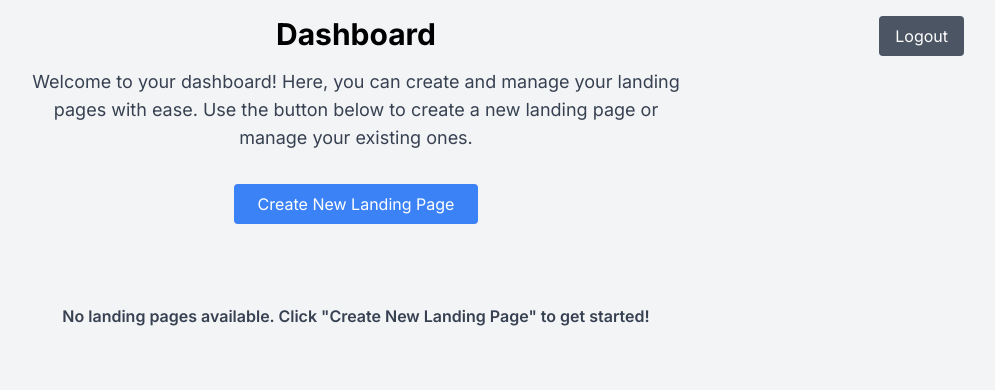
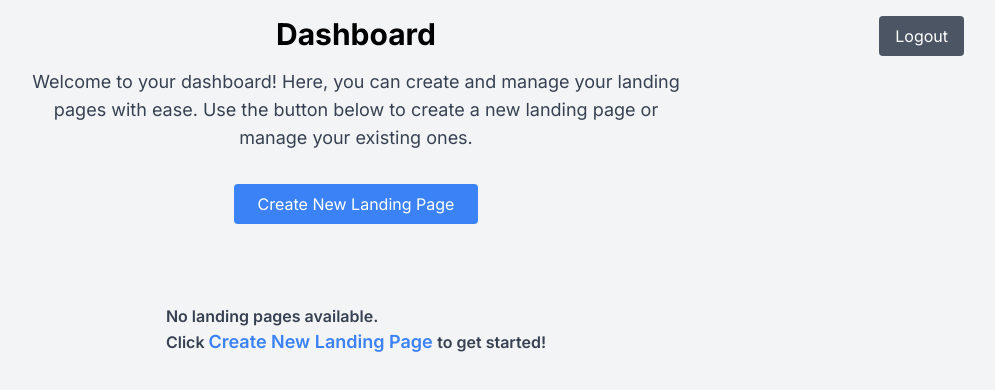
Before and after one commit to sushil-1/LandingPage-Dashboard, a Next.js app: page /dashboard in a window 1280 px wide. Shown: the top 390 px of the page, without its empty margins (284-1279 px from the left). Built offline with nearby package versions, Linux system fonts and the light colour scheme; sample sign-in values are in the browser's storage.

Commit message:
type error

```diff
--- a/app/(protected)/dashboard/page.tsx
+++ b/app/(protected)/dashboard/page.tsx
@@ -66,7 +66,8 @@ const Dashboard = () => {
           <div className="mt-12 font-semibold text-red-500">{error}</div>
         ) : pages.length === 0 ? (
           <div className="mt-12 font-semibold text-gray-700">
-            No landing pages available. Click "Create New Landing Page" to get started!
+            No landing pages available.
+            <br/>Click <span className="text-lg text-blue-500"> Create New Landing Page </span> to get started!
           </div>
         ) : (
           <Table pages={pages} setPages={setPages} />
--- a/app/(protected)/edit/[id]/page.tsx
+++ b/app/(protected)/edit/[id]/page.tsx
@@ -27,7 +27,6 @@ const componentTypes: ComponentTypes = {
 export default function EditLandingPage() {
   const { id } = useParams();
   const router = useRouter();
-  const [initialData, setInitialData] = useState<Page | null>(null);
   const [title, setTitle] = useState<string>('');
   const [description, setDescription] = useState<string>('');
   const [status, setStatus] = useState<string>('');
@@ -41,7 +40,6 @@ export default function EditLandingPage() {
         try {
           const data: Page | null = await fetchLandingPageById(id as string);
           if (data) {
-            setInitialData(data);
             setTitle(data.name);
             setDescription(data.description);
             setStatus(data.status);
```
